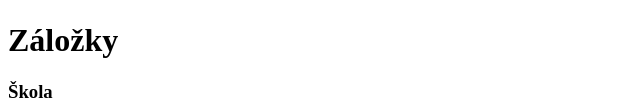
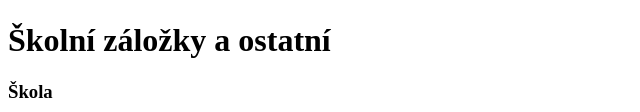
Before and after one commit to LOLRoman/RohlikXD, a plain HTML site: page index.html in a window 1280 px wide. Shown: the part 311-423 px from the top of the page, without its empty margins (0-640 px from the left). Drawn offline with Linux system fonts and the light colour scheme.

Commit message:
RohlikXD.html

```diff
--- a/index.html
+++ b/index.html
@@ -7,7 +7,7 @@
 </head>
 <body>
     <img src="https://images.steamusercontent.com/ugc/2019350432682625772/C0B8E487280C6108EADA3D1DAA06083B200BBAA5/?imw=512&&ima=fit&impolicy=Letterbox&imcolor=%23000000&letterbox=false">
-    <h1>Záložky</h1>
+    <h1>Školní záložky a ostatní</h1>
     <h3>Škola</h3>
     <ul>
         <li><a href="https://sites.google.com/view/romanvietnamec-cestina">čeština_soubory</a></li>
```
